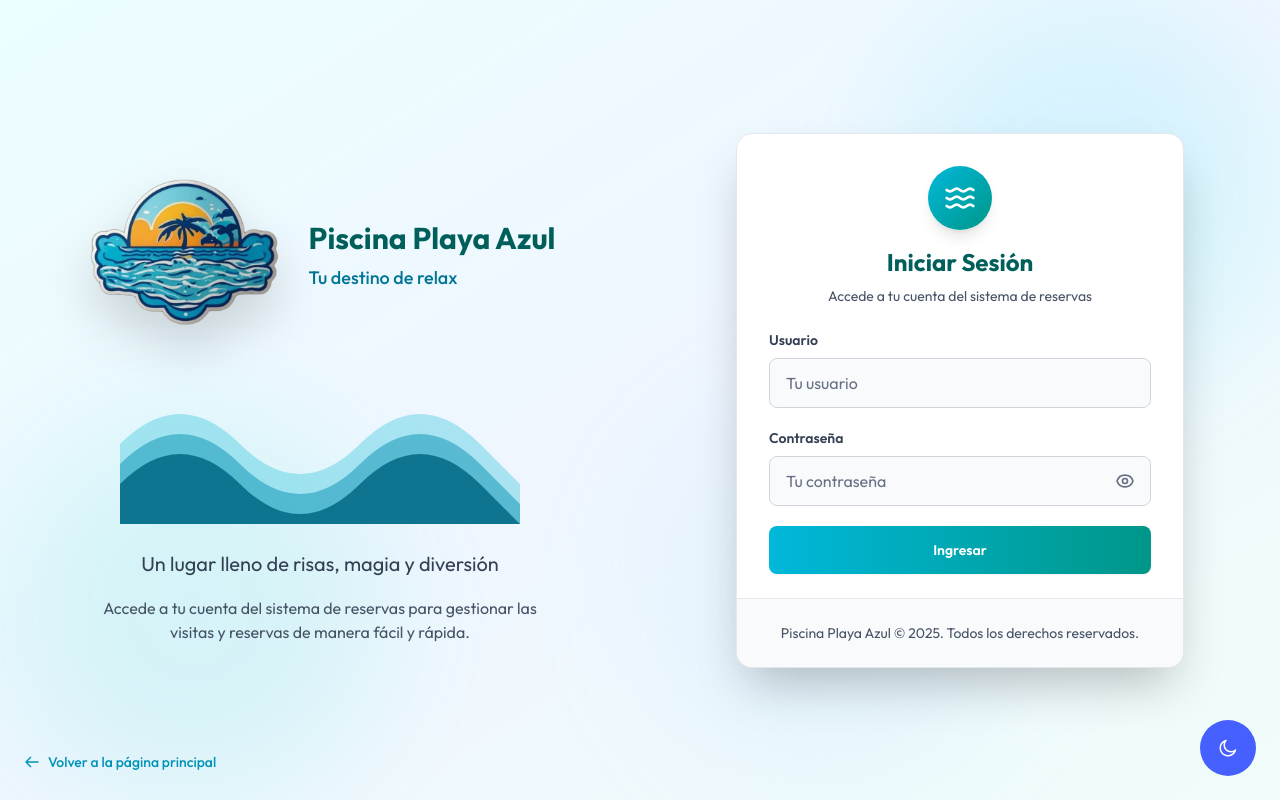
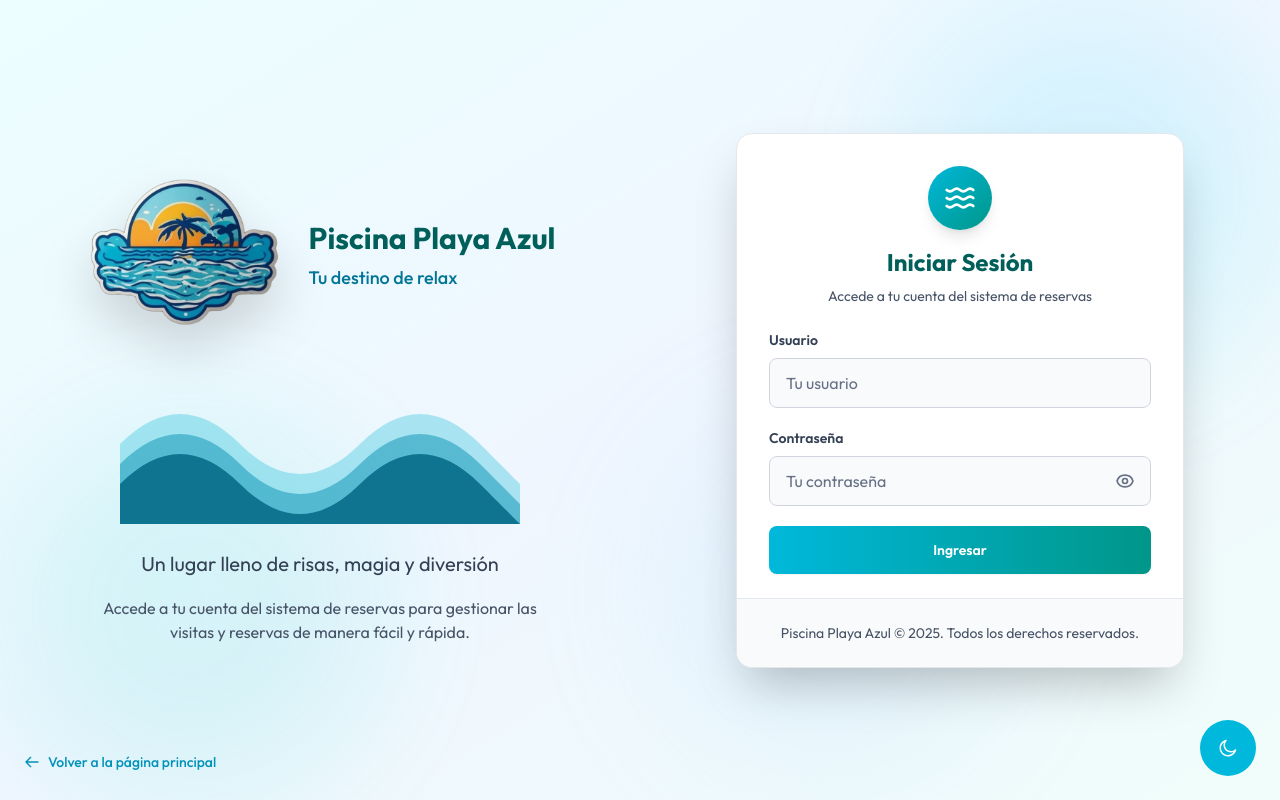
Before and after one commit to ShakiraOrosco/Les-teoiles_Frontend, a React (Vite) app: page /signin in a window 1280 px wide. Built offline with nearby package versions, Linux system fonts and the light colour scheme; no server answers.

Commit message:
cambio pequeño

```diff
--- a/src/components/common/ThemeTogglerTwo.tsx
+++ b/src/components/common/ThemeTogglerTwo.tsx
@@ -5,7 +5,7 @@ export default function ThemeTogglerTwo() {
   return (
     <button
       onClick={toggleTheme}
-      className="inline-flex items-center justify-center text-white transition-colors rounded-full size-14 bg-brand-500 hover:bg-brand-600"
+      className="inline-flex items-center justify-center text-white transition-colors rounded-full size-14 bg-cyan-500 hover:bg-cyan-600"
     >
       <svg
         className="hidden dark:block"
```
Also changed, not shown: src/components/auth/SignInForm.tsx (+11 -0 lines).
